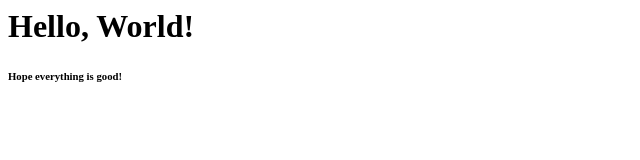
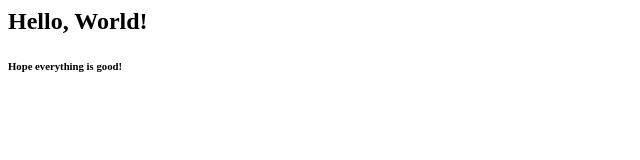
Before and after one commit to rajusssdandu/MyNewRepo, a plain HTML site: page index.html in a window 1280 px wide. Shown: the whole page, without its empty margins (0-640 px from the left). Drawn offline with Linux system fonts and the light colour scheme.

Commit message:
added content to index.html

```diff
--- a/index.html
+++ b/index.html
@@ -1,6 +1,6 @@
 <html>
     <title>First Git Repository Example</title>
-    <h1>Hello, World!</h1>
+    <h2>Hello, World!</h2>
     <body>
         <h6>Hope everything is good!</h6>
     </body>
```
